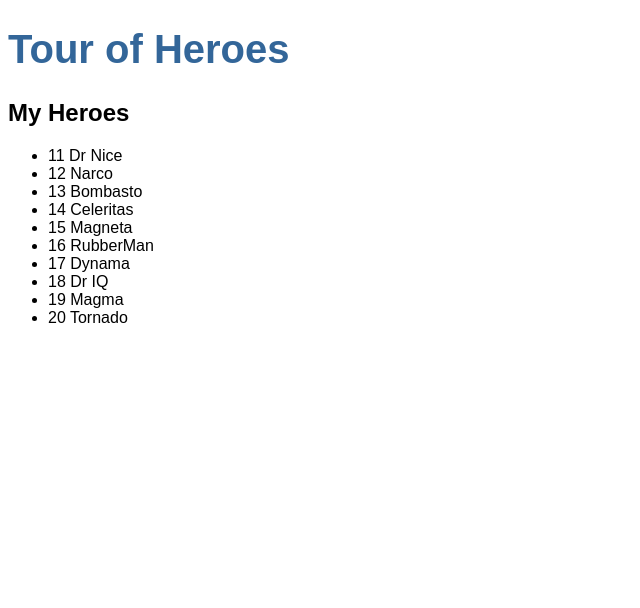
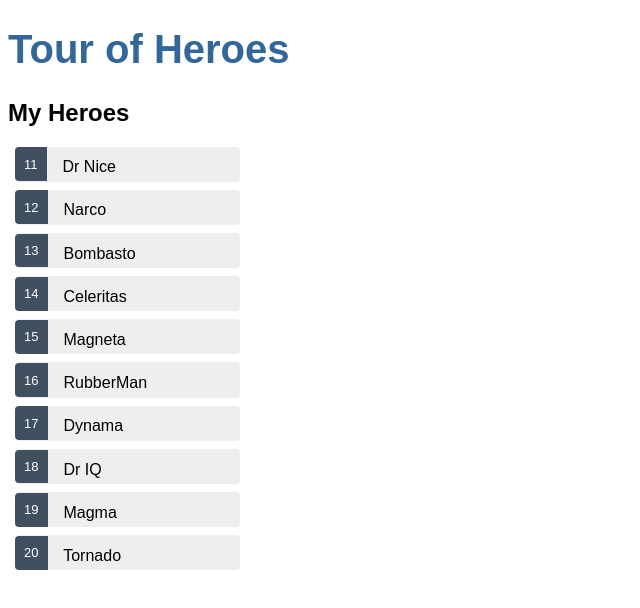
Before and after one commit to Sandro81/angular-tour-of-heroes, an Angular app: page / in a window 1280 px wide. Shown: the top 608 px of the page, without its empty margins (0-640 px from the left). Built offline with nearby package versions, Linux system fonts and the light colour scheme.

Commit message:
https://angular.io/tutorial/toh-pt2

```diff
--- a/src/app/heroes/heroes.component.css
+++ b/src/app/heroes/heroes.component.css
@@ -0,0 +1,44 @@
+/* HeroesComponent's private CSS styles */
+.heroes {
+  margin: 0 0 2em 0;
+  list-style-type: none;
+  padding: 0;
+  width: 15em;
+}
+.heroes li {
+  cursor: pointer;
+  position: relative;
+  left: 0;
+  background-color: #EEE;
+  margin: .5em;
+  padding: .3em 0;
+  height: 1.6em;
+  border-radius: 4px;
+}
+.heroes li:hover {
+  color: #607D8B;
+  background-color: #DDD;
+  left: .1em;
+}
+.heroes li.selected {
+  background-color: #CFD8DC;
+  color: white;
+}
+.heroes li.selected:hover {
+  background-color: #BBD8DC;
+  color: white;
+}
+.heroes .badge {
+  display: inline-block;
+  font-size: small;
+  color: white;
+  padding: 0.8em 0.7em 0 0.7em;
+  background-color:#405061;
+  line-height: 1em;
+  position: relative;
+  left: -1px;
+  top: -4px;
+  height: 1.8em;
+  margin-right: .8em;
+  border-radius: 4px 0 0 4px;
+}
--- a/src/app/heroes/heroes.component.html
+++ b/src/app/heroes/heroes.component.html
@@ -1,10 +1,12 @@
 <h2>My Heroes</h2>
 <ul class="heroes">
-  <li *ngFor="let hero of heroes" (click)="onSelect(hero)">
+  <li *ngFor="let hero of heroes"
+      [class.selected]="hero === selectedHero"
+      (click)="onSelect(hero)">
     <span class="badge">{{hero.id}}</span> {{hero.name}}
   </li>
 </ul>
-<div *ngIf="selectedHero" [class.selected]="hero === selectedHero">
+<div *ngIf="selectedHero">
 
   <h2>{{selectedHero.name | uppercase}} Details</h2>
   <div><span>id: </span>{{selectedHero.id}}</div>
```
